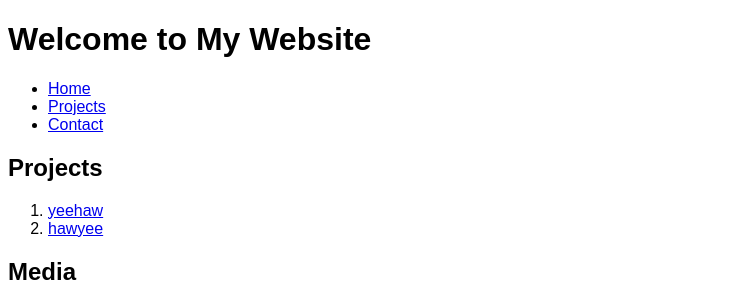
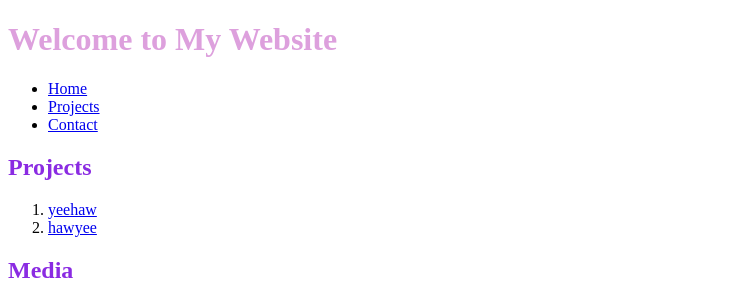
Before and after one commit to bradleycfleming/HTML-Project, a plain HTML site: page index.html in a window 1280 px wide. Shown: the top 301 px of the page, without its empty margins (0-743 px from the left). Drawn offline with Linux system fonts and the light colour scheme.

Commit message:
Added styling

```diff
--- a/index.html
+++ b/index.html
@@ -5,12 +5,7 @@
   <meta charset="UTF-8">
   <meta name="viewport" content="width=device-width, initial-scale=1.0">
   <title>HTML Project</title>
-  <style>
-    /* Internal CSS styles */
-    body {
-      font-family: Arial, sans-serif;
-    }
-  </style>
+  <link rel="stylesheet" href="styles.css">
 </head>
 
 <body>
--- /dev/null
+++ b/styles.css
@@ -0,0 +1,12 @@
+h1 {
+    color: plum;
+}
+
+h2 {
+    color: blueviolet;
+}
+
+input[type="submit"]:hover {
+    background-color:plum;
+    /* border: 0;    */
+}
```
